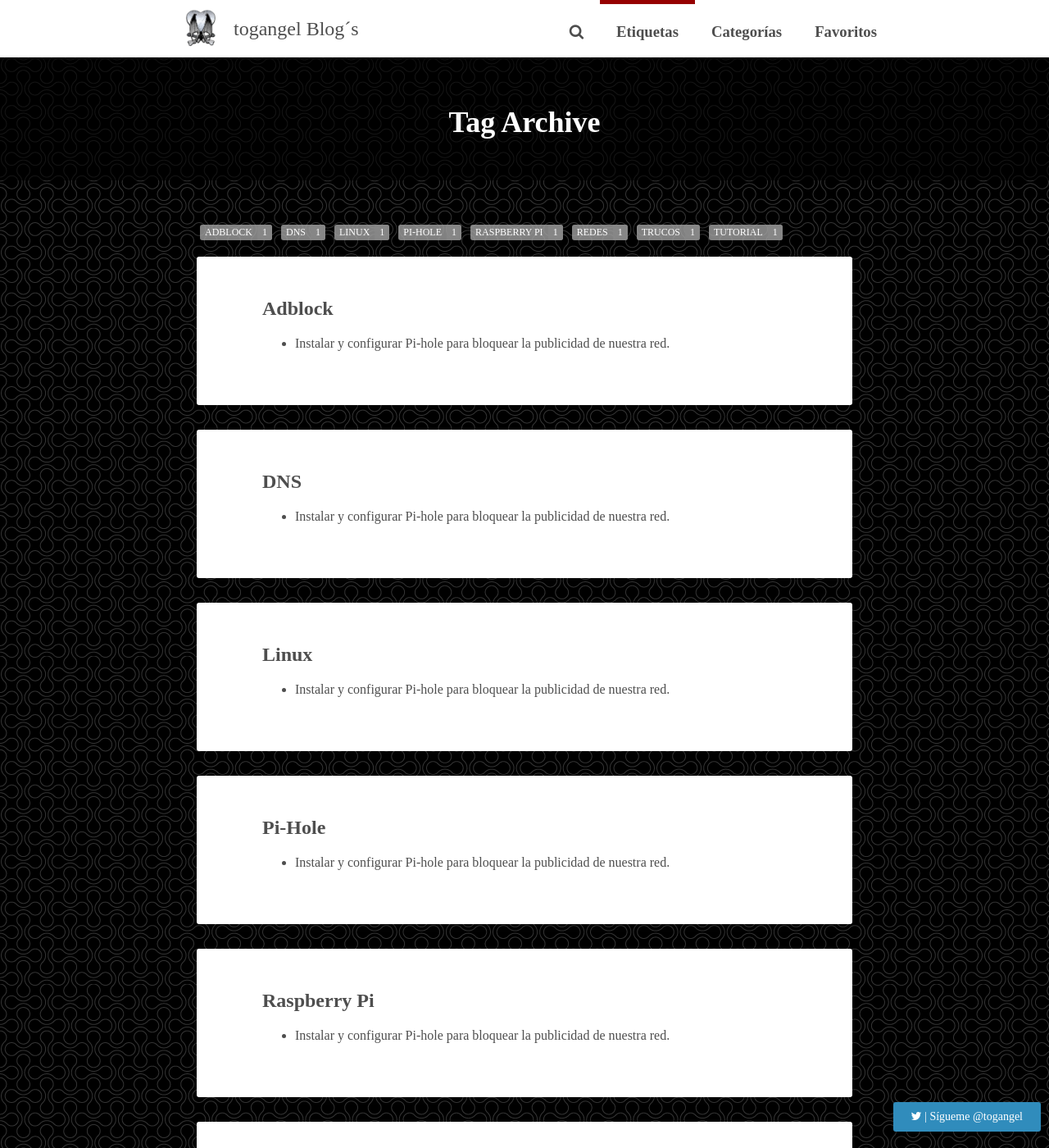
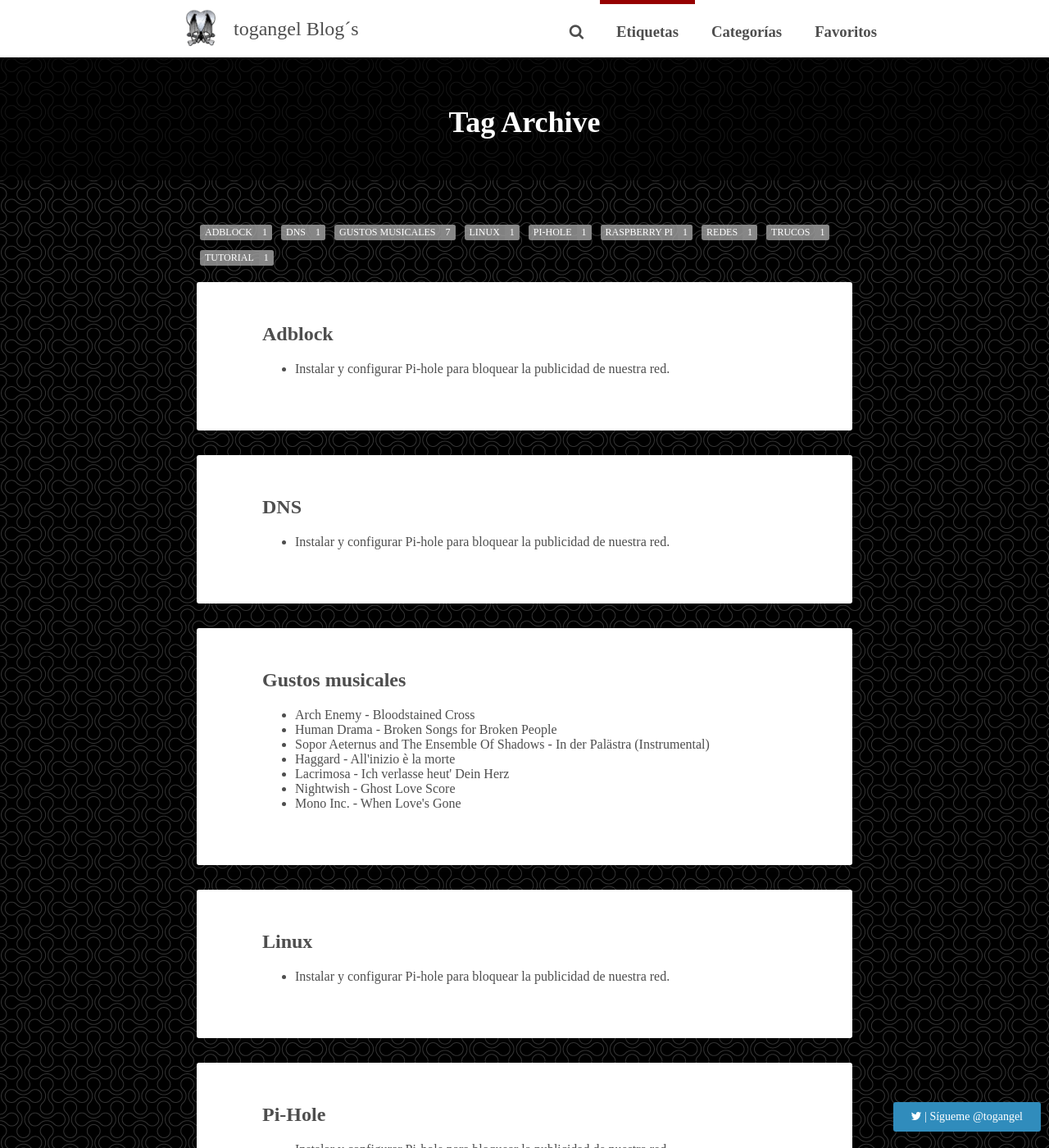
Before and after one commit to togangel/blog, a Jekyll site: the page built from tags.html, in a window 1280 px wide and 1400 px high. Shown: the whole window at 82% size. Built offline with Jekyll 4.4.1, drawn with Linux system fonts in a browser that asks for light colours; nearby versions of some CDN libraries; library files that are not in the unit come from our copies; comment, search, counter and statistics services are not loaded.

Commit message:
Add files via upload

```diff
--- /dev/null
+++ b/_posts/2020-01-01-20200101.md
@@ -0,0 +1,27 @@
+---
+layout: post
+title: "Mono Inc. - When Love's Gone"
+description: "" # (optional)
+tags: [Gustos musicales]
+categories: [Gustos musicales]
+modified:
+share: true
+image:
+    feature: música.png
+    credit: togangel
+    creditlink: ""
+---
+
+<style>
+  img
+  {
+    display: block;
+    float: none;
+    margin-left: auto;
+    margin-right: auto;
+  }
+</style>
+{{page.description}}
+<!--more-->
+
+<iframe width="560" height="315" src="https://www.youtube.com/embed/d_0wCzL3LZA?controls=0" frameborder="0" allow="accelerometer; autoplay; encrypted-media; gyroscope; picture-in-picture" allowfullscreen></iframe>
--- /dev/null
+++ b/_posts/2020-03-01-20200301.md
@@ -0,0 +1,27 @@
+---
+layout: post
+title: "Lacrimosa - Ich verlasse heut' Dein Herz"
+description: "" # (optional)
+tags: [Gustos musicales]
+categories: [Gustos musicales]
+modified:
+share: true
+image:
+    feature: música.png
+    credit: togangel
+    creditlink: ""
+---
+
+<style>
+  img
+  {
+    display: block;
+    float: none;
+    margin-left: auto;
+    margin-right: auto;
+  }
+</style>
+{{page.description}}
+<!--more-->
+
+<iframe width="560" height="315" src="https://www.youtube.com/embed/J6pL2aMpE3A?controls=0" frameborder="0" allow="accelerometer; autoplay; encrypted-media; gyroscope; picture-in-picture" allowfullscreen></iframe>
--- /dev/null
+++ b/_posts/2020-04-01-20200401.md
@@ -0,0 +1,27 @@
+---
+layout: post
+title: "Haggard - All'inizio è la morte"
+description: "" # (optional)
+tags: [Gustos musicales]
+categories: [Gustos musicales]
+modified:
+share: true
+image:
+    feature: música.png
+    credit: togangel
+    creditlink: ""
+---
+
+<style>
+  img
+  {
+    display: block;
+    float: none;
+    margin-left: auto;
+    margin-right: auto;
+  }
+</style>
+{{page.description}}
+<!--more-->
+
+<iframe width="560" height="315" src="https://www.youtube.com/embed/Ix4TD0-LATY?controls=0" frameborder="0" allow="accelerometer; autoplay; encrypted-media; gyroscope; picture-in-picture" allowfullscreen></iframe>
--- /dev/null
+++ b/_posts/2020-05-01-20200501.md
@@ -0,0 +1,27 @@
+---
+layout: post
+title: "Sopor Aeternus and The Ensemble Of Shadows - In der Palästra (Instrumental)"
+description: "" # (optional)
+tags: [Gustos musicales]
+categories: [Gustos musicales]
+modified:
+share: true
+image:
+    feature: música.png
+    credit: togangel
+    creditlink: ""
+---
+
+<style>
+  img
+  {
+    display: block;
+    float: none;
+    margin-left: auto;
+    margin-right: auto;
+  }
+</style>
+{{page.description}}
+<!--more-->
+
+<iframe width="560" height="315" src="https://www.youtube-nocookie.com/embed/zkQ0QGhbnRs?controls=0" frameborder="0" allow="accelerometer; autoplay; encrypted-media; gyroscope; picture-in-picture" allowfullscreen></iframe>
--- /dev/null
+++ b/_posts/2020-06-01-20200601.md
@@ -0,0 +1,27 @@
+---
+layout: post
+title: "Human Drama - Broken Songs for Broken People"
+description: "" # (optional)
+tags: [Gustos musicales]
+categories: [Gustos musicales]
+modified:
+share: true
+image:
+    feature: música.png
+    credit: togangel
+    creditlink: ""
+---
+
+<style>
+  img
+  {
+    display: block;
+    float: none;
+    margin-left: auto;
+    margin-right: auto;
+  }
+</style>
+{{page.description}}
+<!--more-->
+
+<iframe width="560" height="315" src="https://www.youtube-nocookie.com/embed/F-2FteqCNiM?controls=0" frameborder="0" allow="accelerometer; autoplay; encrypted-media; gyroscope; picture-in-picture" allowfullscreen></iframe>
```
Also changed, not shown: _posts/2020-02-01-20200201.md (added, +27 -0 lines), _posts/2020-07-01-20200701.md (added, +27 -0 lines), _posts/2020-07-15-20200715.md (line endings or trailing spaces).
